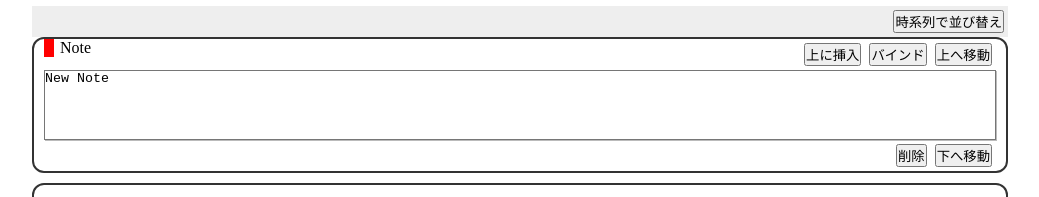
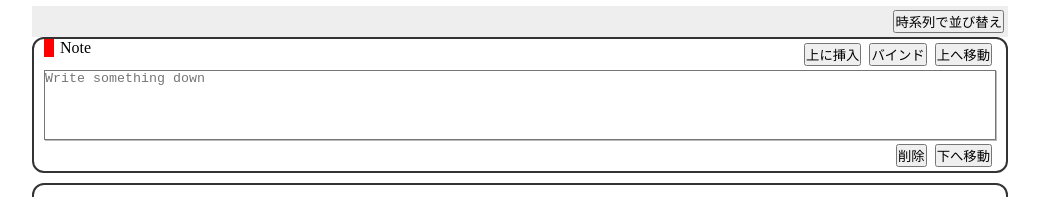
Before and after one commit to prog-g/dcc-report, a React app: page / in a window 1280 px wide. Shown: the part 617-814 px from the top of the page, without its empty margins (120-1159 px from the left). Built offline with nearby package versions, Linux system fonts and the light colour scheme.

Commit message:
textarea で placeholder を使う (#30)

```diff
--- a/src/Note.tsx
+++ b/src/Note.tsx
@@ -13,7 +13,7 @@ type Props = Note & {
 };
 
 const Note: React.FunctionComponent<Props> = props => {
-  const [content, setContent] = React.useState("New Note");
+  const [content, setContent] = React.useState("");
   const ref = React.useRef<HTMLTextAreaElement>(null);
 
   React.useEffect(() => {
@@ -95,6 +95,7 @@ const Note: React.FunctionComponent<Props> = props => {
       </div>
       <textarea
         className="note-content"
+        placeholder="Write something down"
         value={content}
         onChange={edit}
         ref={ref}
```
